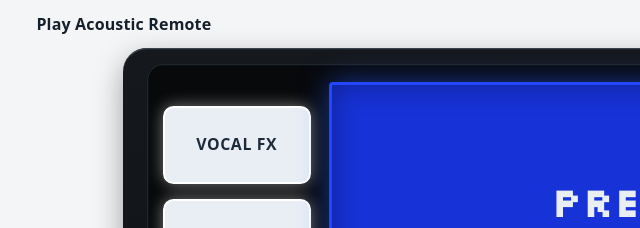
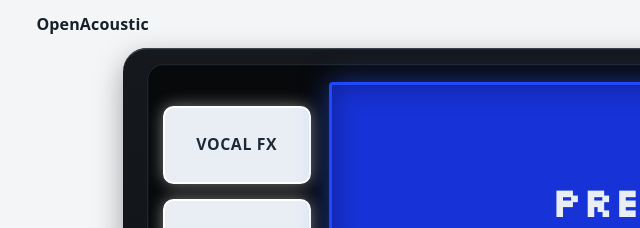
Before and after one commit to its-sven/open-acoustic, a plain HTML site: page tools/pa-remote.html in a window 1280 px wide. Shown: the top 228 px of the page, 2-642 px from the left. Drawn offline with Linux system fonts and the light colour scheme.

Commit message:
Remote: brand the page as OpenAcoustic (title + header)
Co-Authored-By: Claude Opus 4.8 <noreply@anthropic.com>

```diff
--- a/tools/pa-remote.html
+++ b/tools/pa-remote.html
@@ -5,7 +5,7 @@
 <meta name="viewport" content="width=device-width, initial-scale=1, viewport-fit=cover">
 <meta name="apple-mobile-web-app-capable" content="yes">
 <meta name="theme-color" content="#0b0d10">
-<title>Play Acoustic Remote</title>
+<title>OpenAcoustic — Play Acoustic Remote</title>
 <link rel="stylesheet" href="https://fonts.googleapis.com/css2?family=Silkscreen&display=swap">
 <style>
 :root {
@@ -170,7 +170,7 @@ button, .soft, .hwbtn, .fsw, .cell, .fxcell, .fxstyle { touch-action: manipulati
 <body>
 <div class="wrap">
   <header class="topbar" id="topbar">
-    <h1>Play Acoustic Remote</h1>
+    <h1>OpenAcoustic</h1>
     <div class="conn">
       <select id="outSel" aria-label="MIDI out (to the pedal)" title="MIDI out (to the pedal)"><option>—</option></select>
       <select id="inSel" aria-label="MIDI in (from the pedal)" title="MIDI in (from the pedal)"><option>—</option></select>
```
